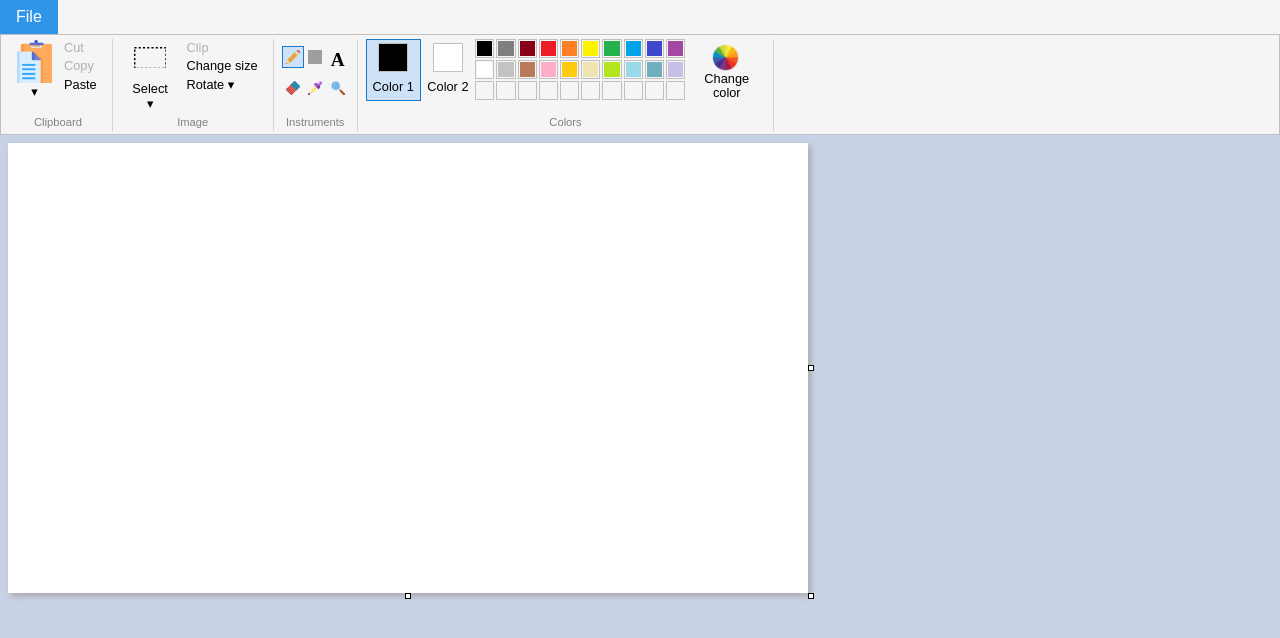
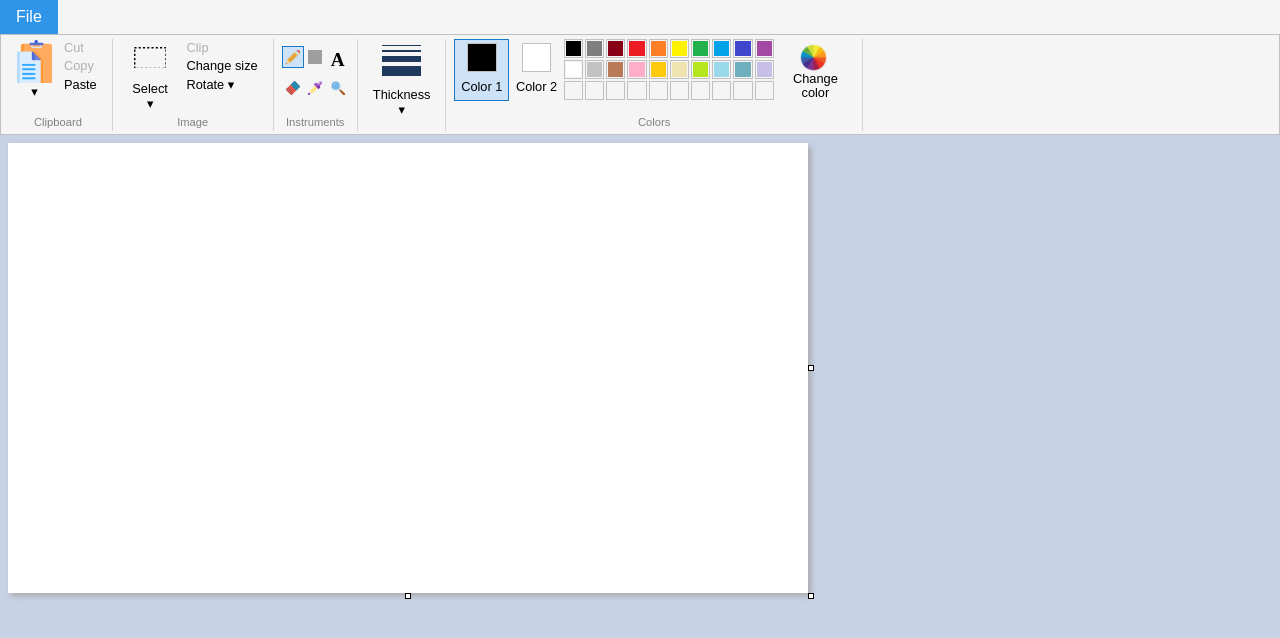
Before and after one commit to 1valdis/paint, a React (Create React App) app: page / in a window 1280 px wide. Shown: the top 638 px of the page. Built offline with nearby package versions, Linux system fonts and the light colour scheme; grey boxes are pictures that could not be loaded.

Commit message:
add thickness for pen and eraser!

```diff
--- a/package.json
+++ b/package.json
@@ -40,8 +40,8 @@
     "eslint-plugin-promise": "^6.0.0",
     "eslint-plugin-react": "^7.29.4",
     "eslint-plugin-react-hooks": "^4.5.0",
-    "eslint-plugin-sonarjs": "^0.13.0",
+    "eslint-plugin-sonarjs": "^0.16.0",
     "gh-pages": "^4.0.0",
-    "typescript": "^4.6.3"
+    "typescript": "4.8"
   }
 }
--- a/src/components/App/App.tsx
+++ b/src/components/App/App.tsx
@@ -22,6 +22,7 @@ import { Selection, SelectionDetails } from '../instruments/Selection/Selection'
 import { Zoom, ZoomLevel } from '../instruments/Zoom/Zoom'
 import { Rectangle } from '../../common/Rectangle'
 import { Instrument } from '../../common/Instrument'
+import { InstrumentToThicknessMap, Thickness, TunableInstrumentToThicknessMap } from '../Thickness/Thickness'
 import { SelectionZoneType } from '../../common/SelectionZoneType'
 import { Point } from '../../common/Point'
 import { ResizeSkewResult } from '../Image/ResizeSkew'
@@ -67,6 +68,17 @@ export const App = () => {
   const [secondaryColor, setSecondaryColor] = useState<Color>(colors[10]!)
   const [activeColor, setActiveColor] = useState<'primary' | 'secondary'>('primary')
   const [instrument, setInstrument] = useState<Instrument>('pen')
+  const [selectedThicknessForInstruments, setSelectedThicknessForInstruments] = useState<TunableInstrumentToThicknessMap>({
+    pen: 1,
+    eraser: 4,
+    shapes: 5,
+    brushes: false,
+    dropper: false,
+    fill: false,
+    selection: false,
+    text: false,
+    zoom: false
+  })
 
   const [isSelectionActive, setIsSelectionActive] = useState(false)
   const [selectionDetails, setSelectionDetails] = useState<SelectionDetails | null>(null)
@@ -92,7 +104,6 @@ export const App = () => {
     setMainCanvas(canvas)
   }
 
-  // #region functions
   const addNewColor = (newColor: Color) => {
     if (colors.find(
       color =>
@@ -119,7 +130,6 @@ export const App = () => {
       }
     }
   }
-  // #endregion
 
   const selectInstrument = (instrument: Instrument) => {
     setInstrument(instrument)
@@ -598,8 +608,6 @@ export const App = () => {
     }
   }, [mainCanvas, selectionDetails])
 
-  // #endregion
-
   const handleResizeSkew = useCallback((resizeSkewSettings: ResizeSkewResult) => {
     const canvasToModify = selectionDetails?.image ?? mainCanvas
     const transformedCanvas = document.createElement('canvas')
@@ -652,12 +660,14 @@ export const App = () => {
       updateCanvas(transformedCanvas)
     }
   }, [mainCanvas, selectionDetails, secondaryColor])
+  // #endregion
 
   let instrumentComponent = <></>
   switch (instrument) {
     case 'pen':
       instrumentComponent = <Pen
         color={primaryColor}
+        thickness={selectedThicknessForInstruments.pen}
         image={mainCanvas}
         onImageChange={updateCanvas} />
       break
@@ -682,7 +692,7 @@ export const App = () => {
         color={secondaryColor}
         image={mainCanvas}
         onImageChange={updateCanvas}
-        thickness={8}
+        thickness={selectedThicknessForInstruments.eraser}
       />
       break
     case 'zoom':
@@ -746,6 +756,15 @@ export const App = () => {
           instrument={instrument}
           onInstrumentSelect={selectInstrument}/>
       </NavBarItem>
+      <NavBarItem>
+        <Thickness
+          available={InstrumentToThicknessMap[instrument] || []}
+          current={selectedThicknessForInstruments[instrument] || null}
+          setThickness={((thickness: number) => setSelectedThicknessForInstruments({
+            ...selectedThicknessForInstruments,
+            [instrument]: thickness
+          }))}/>
+      </NavBarItem>
       <NavBarItem footer="Colors">
         <Colors
           colors={colors}
--- /dev/null
+++ b/src/components/Dropdown/Dropdown.css
@@ -0,0 +1,63 @@
+.dropdown-button {
+  display: block;
+  background: none;
+  border: 1px solid transparent;
+  font-size: 0.8em;
+}
+.dropdown-button:hover {
+  background: var(--hover-background-color);
+  border: 1px solid var(--hover-border-color);
+}
+
+.dropdown-button:active {
+  background: var(--active-background-color);
+  border: 1px solid var(--active-border-color);
+}
+
+.dropdown-button:disabled {
+  background: none;
+  border: 1px solid transparent;
+}
+.dropdown-menu {
+  position: relative;
+}
+.dropdown-menu-items {
+  display: none;
+  flex-direction: column;
+  position: absolute;
+  top: 100%;
+  box-shadow: 3px 3px 6px darkgrey;
+  background: rgb(245,245,245);
+  z-index: 10;
+  width: max-content;
+  min-width: 100%;
+}
+.dropdown-menu_open .dropdown-menu-items {
+  display: flex;
+}
+.dropdown-menu-items > * {
+  text-align: start;
+  font-size: 0.8em;
+  font-weight: bold;
+  padding: .5em .5em;
+  color: #222222;
+  display: block;
+  background: none;
+  border: 1px solid transparent;
+  font-size: 0.8em;
+}
+
+.dropdown-menu-items > *:hover {
+  background: var(--hover-background-color);
+  border: 1px solid var(--hover-border-color);
+}
+
+.dropdown-menu-items > *:active {
+  background: var(--active-background-color);
+  border: 1px solid var(--active-border-color);
+}
+
+.dropdown-menu-items > *:disabled {
+  background: none;
+  border: 1px solid transparent;
+}
--- /dev/null
+++ b/src/components/Dropdown/Dropdown.tsx
@@ -0,0 +1,38 @@
+import { FC, PropsWithChildren, ReactNode, useEffect, useRef, useState } from 'react'
+import classNames from 'classnames'
+import { addClickOutsideListener } from '../../common/helpers'
+import './Dropdown.css'
+
+export interface DropdownProps {
+  buttonContent: ReactNode
+  isDisabled: boolean
+}
+
+export const Dropdown: FC<PropsWithChildren<DropdownProps>> = (props) => {
+  const [isOpen, setIsOpen] = useState(false)
+
+  const menuRef = useRef<HTMLDivElement>(null)
+
+  useEffect(() => {
+    if (!menuRef.current) throw new Error('No menu in ref')
+    return addClickOutsideListener(
+      menuRef.current,
+      () => setIsOpen(false)
+    )
+  })
+
+  return (
+    <div
+      className={classNames('dropdown-menu', {
+        'dropdown-menu_open': isOpen
+      })}
+      ref={menuRef}>
+      <button className="dropdown-button" onClick={() => setIsOpen((previous) => !previous)}>
+          {props.buttonContent}
+      </button>
+      <nav className="dropdown-menu-items" onClick={() => setIsOpen(false)}>
+        {props.children}
+      </nav>
+    </div>
+  )
+}
--- a/src/components/NavBar/NavBarItem.tsx
+++ b/src/components/NavBar/NavBarItem.tsx
@@ -3,13 +3,13 @@ import { FunctionComponent, ReactElement } from 'react'
 import './NavBarItem.css'
 
 export interface NavBarItemProps {
-  footer: string
+  footer?: string
   children: ReactElement
 }
 
 export const NavBarItem: FunctionComponent<NavBarItemProps> = props => (
   <section className="navbar-item">
     {props.children}
-    <footer>{props.footer}</footer>
+    {props.footer ? <footer>{props.footer}</footer> : null}
   </section>
 )
--- /dev/null
+++ b/src/components/Thickness/Thickness.css
@@ -0,0 +1,14 @@
+.thickness-item {
+  background: rgb(30,57,91);
+  margin: 4px 0px
+}
+
+.thickness-active {
+  background: var(--active-background-color);
+  border: 1px solid var(--active-border-color);
+}
+
+.thicknessess-example {
+  max-width: 3em;
+  margin: 0 auto 1em;
+}
--- /dev/null
+++ b/src/components/Thickness/Thickness.tsx
@@ -0,0 +1,49 @@
+import classNames from 'classnames'
+import { FC } from 'react'
+import { Dropdown } from '../Dropdown/Dropdown'
+import './Thickness.css'
+
+interface ThicknessProps {
+  available: readonly number[]
+  current?: number | null
+  setThickness: (thickness: number) => void
+}
+
+export const InstrumentToThicknessMap = {
+  pen: [1, 2, 3, 4],
+  fill: false,
+  text: false,
+  eraser: [4, 6, 8, 10],
+  dropper: false,
+  zoom: false,
+  brushes: false,
+  shapes: [1, 3, 5, 8],
+  selection: false
+} as const// satisfies Record<Instrument, readonly number[] | false>
+
+type TunableThicknesses<T> = {
+  [P in keyof T]: T[P] extends readonly number[] ? T[P][number] : false
+}
+
+export type TunableInstrumentToThicknessMap = TunableThicknesses<typeof InstrumentToThicknessMap>
+
+const ThicknessItem: FC<{ thickness: number }> = (props) => <div className="thickness-item" style={{ width: '100%', height: `${props.thickness}px` }}></div>
+
+export const Thickness: FC<ThicknessProps> = (props) => {
+  return <Dropdown
+    buttonContent={<><div className='thicknessess-example'>{
+      [1, 2, 6, 10].map(i => <ThicknessItem thickness={i} key={i}></ThicknessItem>)
+    }</div>Thickness<br/>▾</>}
+    isDisabled={!!props.available.length}
+  >{
+    props.available.map(
+      (thickness) => <div
+        onClick={() => props.setThickness(thickness)}
+        className={classNames({ 'thickness-active': thickness === props.current })}
+        key={thickness}
+      >
+        <ThicknessItem thickness={thickness} />
+      </div>
+    )
+  }</Dropdown>
+}
--- a/src/components/instruments/Pen/Pen.tsx
+++ b/src/components/instruments/Pen/Pen.tsx
@@ -15,12 +15,14 @@ import { flushSync } from 'react-dom'
 
 export interface PenProps {
   color: Color
+  thickness: number
   image: HTMLCanvasElement
   onImageChange: (canvas: HTMLCanvasElement) => void
 }
 
 export const Pen: FunctionComponent<PenProps> = ({
   color,
+  thickness,
   image,
   onImageChange
 }) => {
@@ -42,10 +44,10 @@ export const Pen: FunctionComponent<PenProps> = ({
     const context = canvasRef.current!.getContext('2d')
     const { r, g, b } = color
     context!.fillStyle = `rgb(${r},${g},${b})`
-    context!.fillRect(x, y, 1, 1)
+    context!.fillRect(x, y, thickness, thickness)
     setMousePosition({ x, y })
     setIsDrawing(true)
-  }, [color])
+  }, [color, thickness])
   useLayoutEffect(() => {
     const currentRef = canvasRef.current
     if (!currentRef) return
@@ -61,7 +63,7 @@ export const Pen: FunctionComponent<PenProps> = ({
         const context = canvasRef.current!.getContext('2d')!
         if (event.buttons === 1) {
           const [x, y] = getCanvasCoordsFromEvent(canvasRef.current!, event)
-          bresenhamLine(mousePosition.x, mousePosition.y, x, y, (fillX, fillY) => context.fillRect(fillX, fillY, 1, 1))
+          bresenhamLine(mousePosition.x, mousePosition.y, x, y, (fillX, fillY) => context.fillRect(fillX, fillY, thickness, thickness))
           flushSync(() => setMousePosition({ x, y }))
         } else if (event.button === 2) {
           context.drawImage(image, 0, 0)
@@ -70,7 +72,7 @@ export const Pen: FunctionComponent<PenProps> = ({
         }
       }
     },
-    [isDrawing, mousePosition, image]
+    [isDrawing, mousePosition, thickness, image]
   )
   useLayoutEffect(() => {
     document.addEventListener('pointermove', draw)
```
Also changed, not shown: 1 other file (tests, documents, lock files or other folders).
